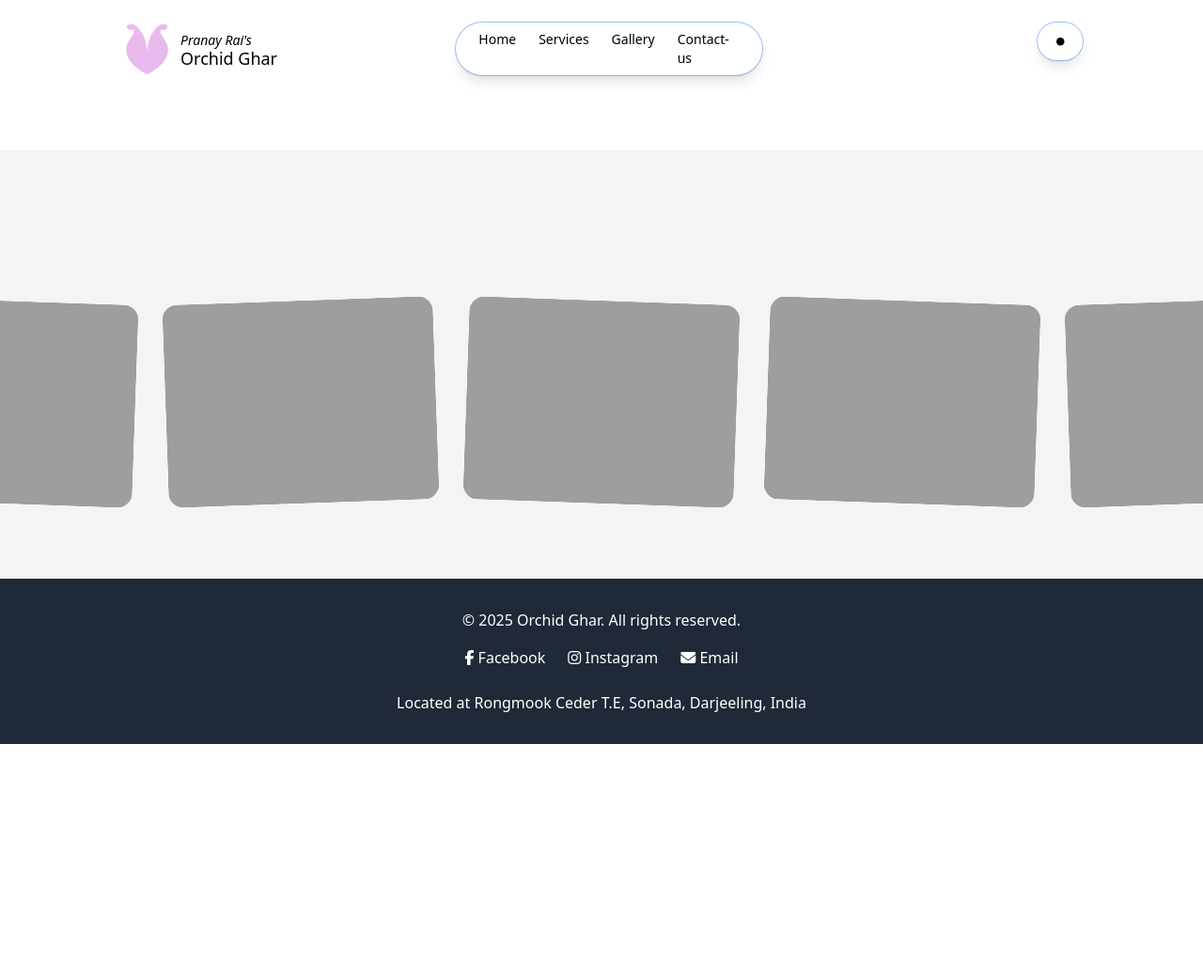
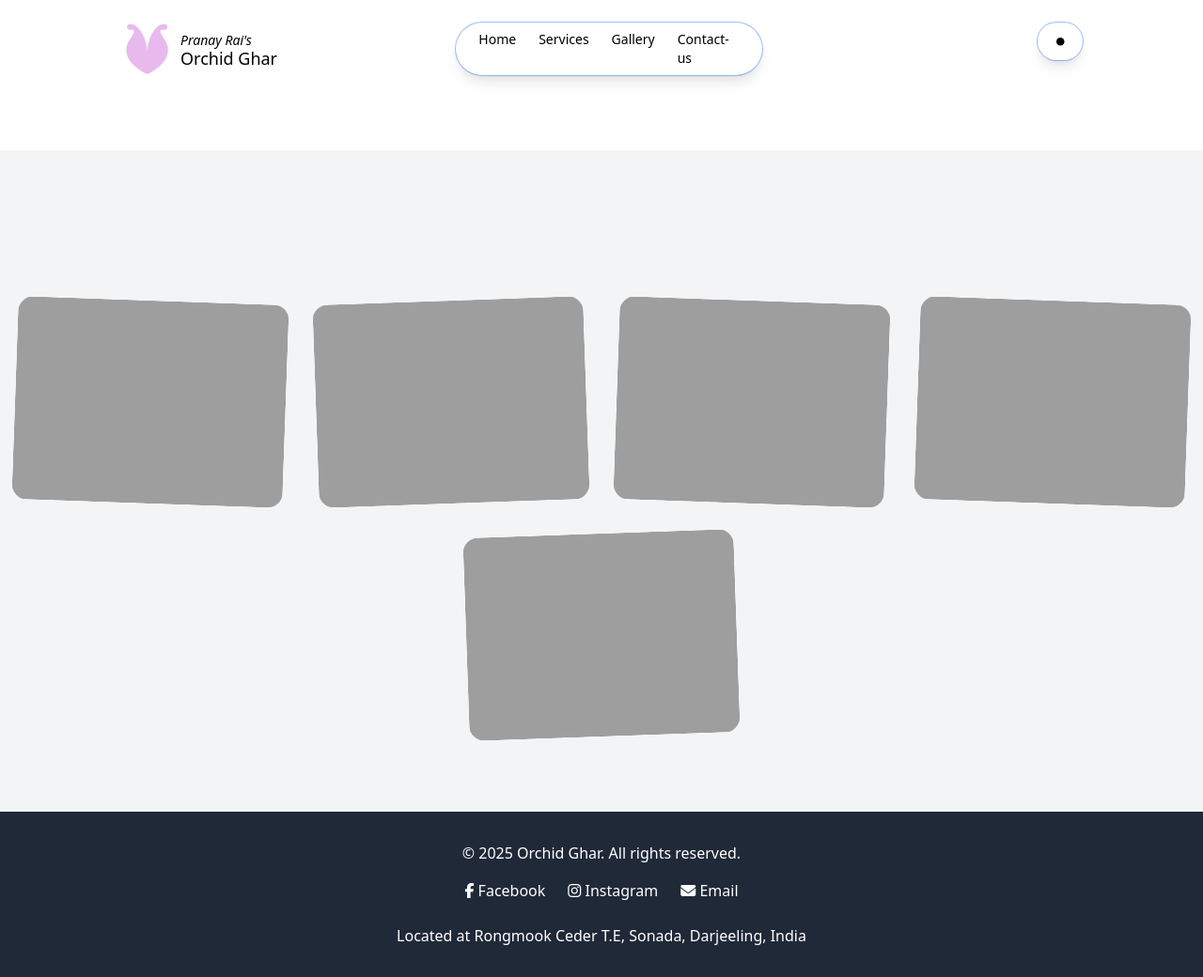
Before and after one commit to OrchidGhar/orchidghar.github.io, a Jekyll site: the page built from gallery.html, in a window 1280 px wide. Shown: the whole page at 94% size. Built offline with Jekyll 4.4.1, drawn with Linux system fonts in a browser that asks for light colours; nearby versions of some CDN libraries; before the commit the page ends 900 px from its top, so only the background shows below that.

Commit message:
index.html images flex-wrap added

```diff
--- a/gallery.html
+++ b/gallery.html
@@ -5,7 +5,7 @@ title: "Gallery | Orchid Ghar"
     <!-- Gallery Section -->
     <section class="gallery bg-gray-100 py-20">
       <div class="mt-16 sm:mt-20">
-        <div class="-my-4 flex justify-center gap-5 overflow-hidden py-4 sm:gap-8">
+        <div class="-my-4 flex flex-wrap justify-center gap-5 overflow-hidden py-4 sm:gap-8">
           <div
             class="relative aspect-9/10 w-44 flex-none overflow-hidden rounded-xl bg-zinc-100 sm:w-72 sm:rounded-2xl dark:bg-zinc-800 rotate-2 transform"
           >
```
